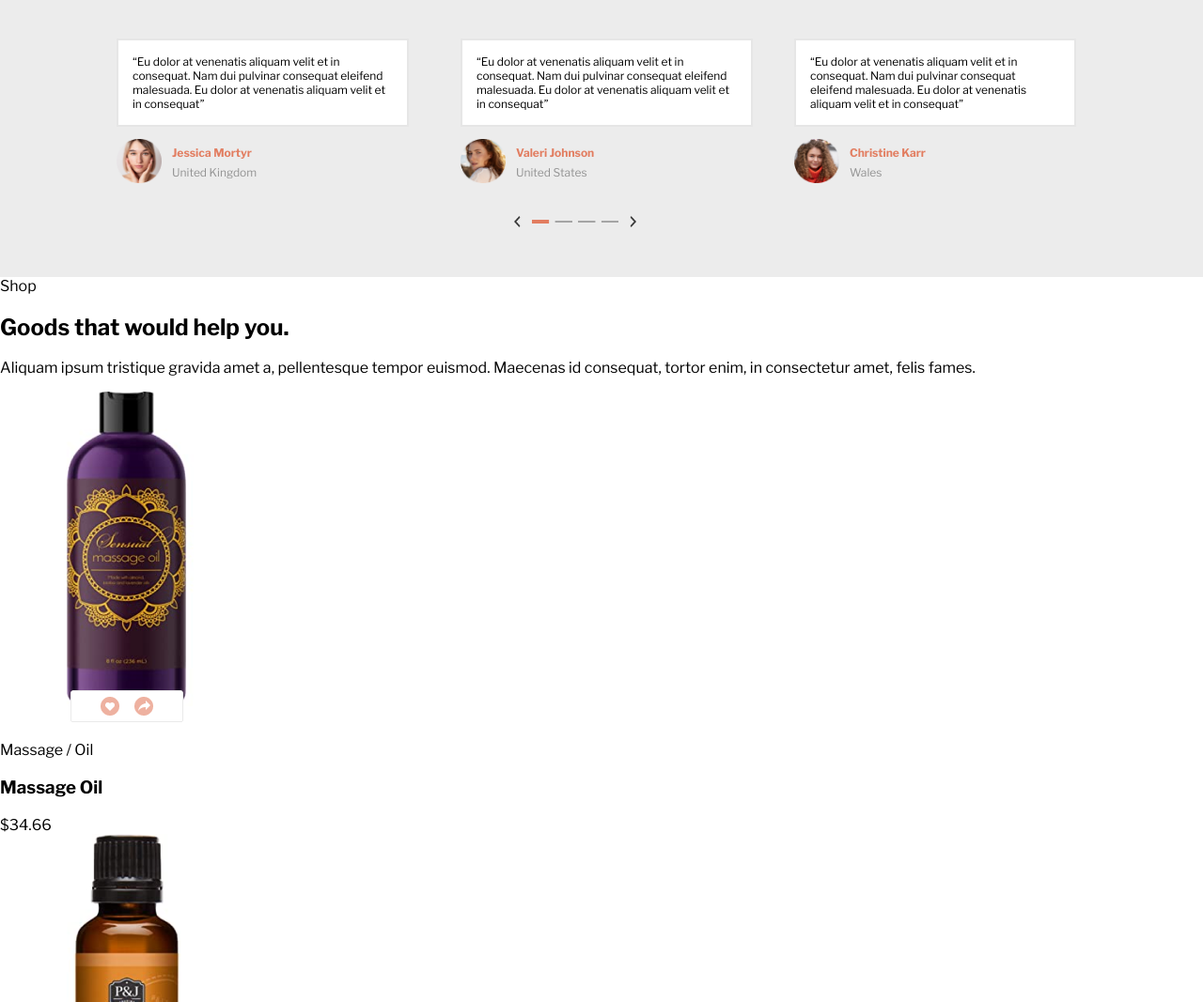
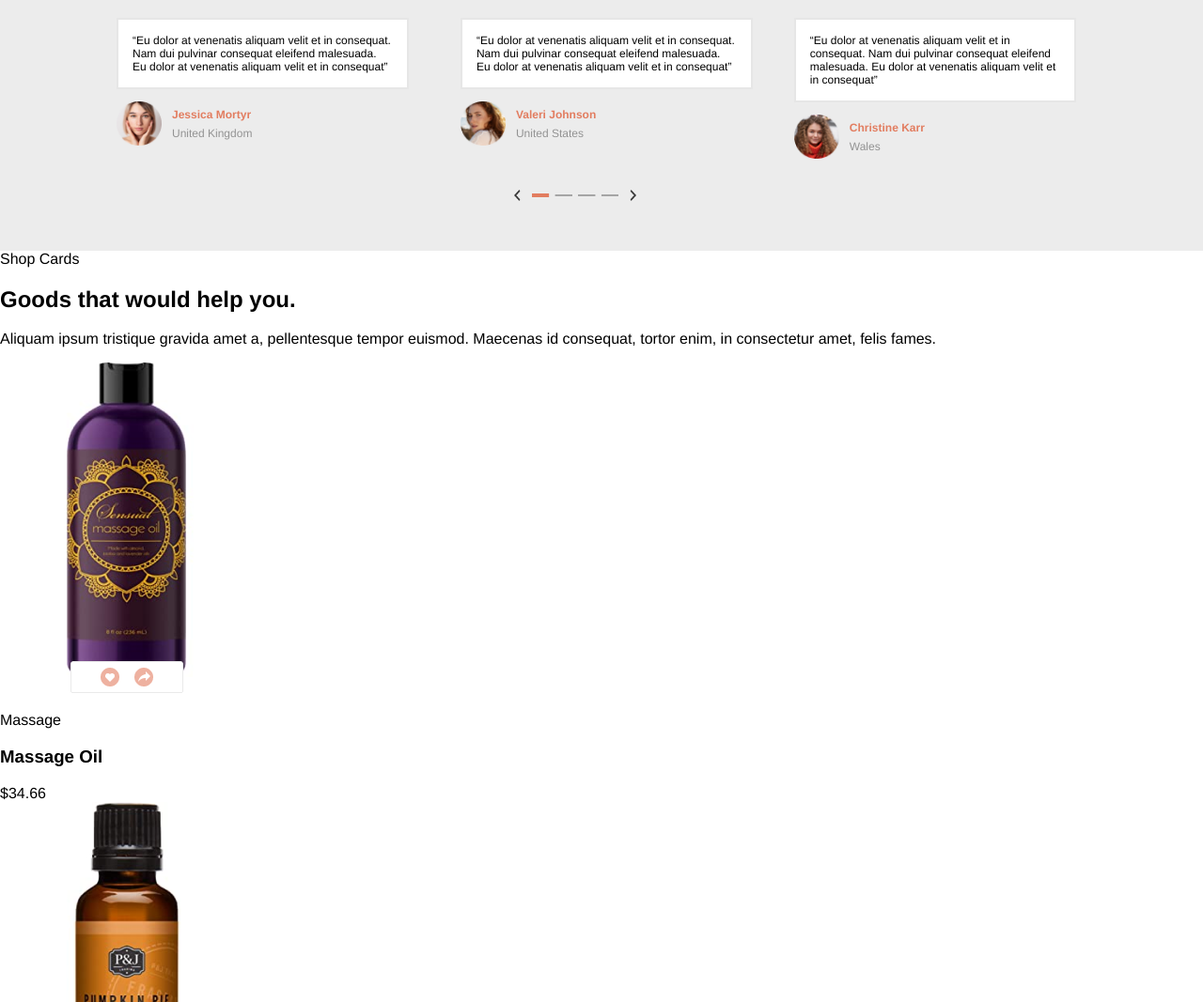
Before and after one commit to kendollcastro/our_team-ejemplo-2, a website: page index.html in a window 1280 px wide. Shown: the part 4505-5572 px from the top of the page at 94% size. Drawn offline with nearby package versions, Linux system fonts and the light colour scheme.

Commit message:
Hago cambio en la seccion main y estilos variables de scss

```diff
--- a/index.html
+++ b/index.html
@@ -307,13 +307,13 @@
       <img class="img-arrow-quotes" src="img_lab2/pages.png" alt="#" />
     </div>
     <!-- seccion9 -->
-    <span>Shop</span>
+    <span>Shop Cards</span>
     <h2>Goods that would help you.</h2>
     <p>Aliquam ipsum tristique gravida amet a, pellentesque tempor euismod. Maecenas id consequat, tortor enim, in consectetur amet, felis fames. </p>
     <div>
       <div>
         <img src="img_lab2/massage_oil.png" alt="#" />
-        <p>Massage / Oil</p>
+        <p>Massage</p>
         <h3>Massage Oil</h3>
         <span>$34.66</span>
       </div>
--- a/sass/editable/_variables.scss
+++ b/sass/editable/_variables.scss
@@ -1 +1 @@
-$body_family_font:'Libre Franklin', sans-serif;
+$body_family_font:'Helvetica', sans-serif;
```
Also changed, not shown: public/css/styles.css.
